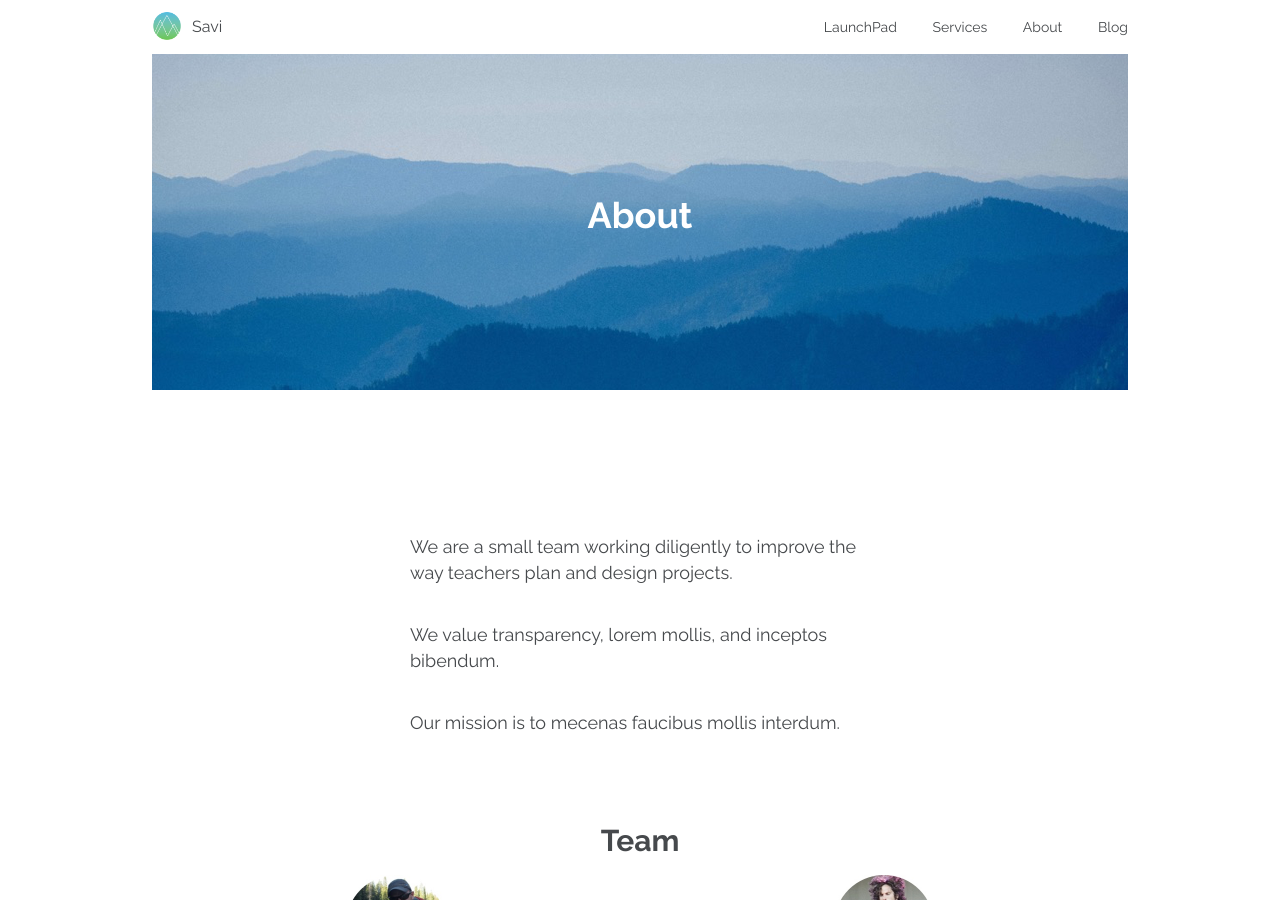
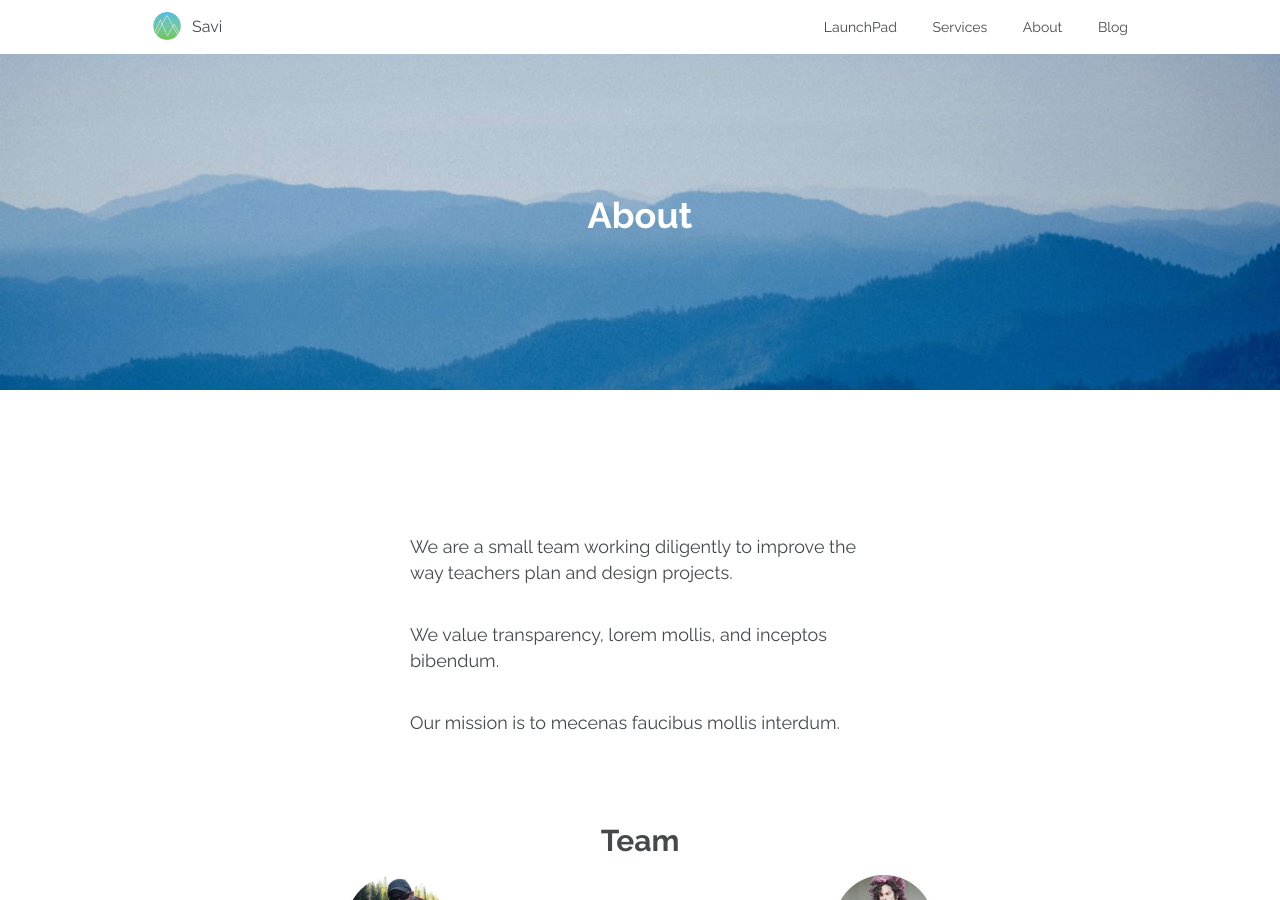
Before and after one commit to savilabs/savilabs.github.io, a Jekyll site: the page built from about.html, in a window 1280 px wide and 900 px high. Built offline with Jekyll 4.4.1, drawn with Linux system fonts in a browser that asks for light colours; nearby versions of some CDN libraries.

Commit message:
Add full-width page layout for pages w/ banners
This makes it so that there is a new layout, fw_page, that can be used
for pages that need a full-width custom layout. Specifically, it is for
use on the Home & About page where the banners need to be full-width
instead of constrained within the wrapper.

Pages that use the fw_page layout are responsible for their own mark-up
to have certain content within different wrappers.

This updates the other existing layouts to have the wrapper set so their
layouts do not change.

```diff
--- a/_layouts/default.html
+++ b/_layouts/default.html
@@ -8,9 +8,7 @@
     {% include header.html %}
 
     <div class="page-content">
-      <div class="wrapper">
-        {{ content }}
-      </div>
+      {{ content }}
     </div>
 
     {% include footer.html %}
--- /dev/null
+++ b/_layouts/fw_page.html
@@ -0,0 +1,5 @@
+---
+layout: default
+---
+
+{{ content }}
--- a/_layouts/page.html
+++ b/_layouts/page.html
@@ -2,4 +2,6 @@
 layout: default
 ---
 
-{{ content }}
+<div class="wrapper">
+  {{ content }}
+</div>
--- a/_layouts/post.html
+++ b/_layouts/post.html
@@ -2,7 +2,7 @@
 layout: default
 ---
 
-<div class='wrapper--tight'>
+<div class='wrapper wrapper--tight'>
   <article class="post" itemscope itemtype="http://schema.org/BlogPosting">
     <header class="post__header">
       <h1 class="post__title" itemprop="name headline">{{ page.title }}</h1>
--- a/about.html
+++ b/about.html
@@ -9,8 +9,8 @@ layout: page
     <h1 class='banner__title'>About</h1>
   </div>
 
-  <div class='wrapper--tight'>
-    <div class='featured-section'>
+  <div class="wrapper">
+    <div class='featured-section wrapper--tight'>
       <p class='intro-text'>
         We are a small team working diligently to improve the way teachers
         plan and design projects.
@@ -23,7 +23,6 @@ layout: page
       <p class='intro-text'>
         Our mission is to mecenas faucibus mollis interdum.
       </p>
-    </div>
     </div>
 
     <div class='row padding-top-md about__team'>
@@ -84,3 +83,4 @@ layout: page
       </div>
     </div>
   </div>
+</div>
--- a/index.html
+++ b/index.html
@@ -1,13 +1,13 @@
 ---
 title: Home
-layout: default
+layout: fw_page
 ---
 
 <div class='banner banner--home with-image'>
   <h2 class='banner__title'>Build incredible learning experiences.</h2>
 </div>
 
-<div class='wrapper--tight'>
+<div class="wrapper wrapper--tight">
   <div class='featured-section'>
     <p class='intro-text'>
       Savi Learning helps teachers create better projects through
```
Also changed, not shown: other parts of about.html (+1 -1 lines). Lines whose indentation alone changed are shown as unchanged.
